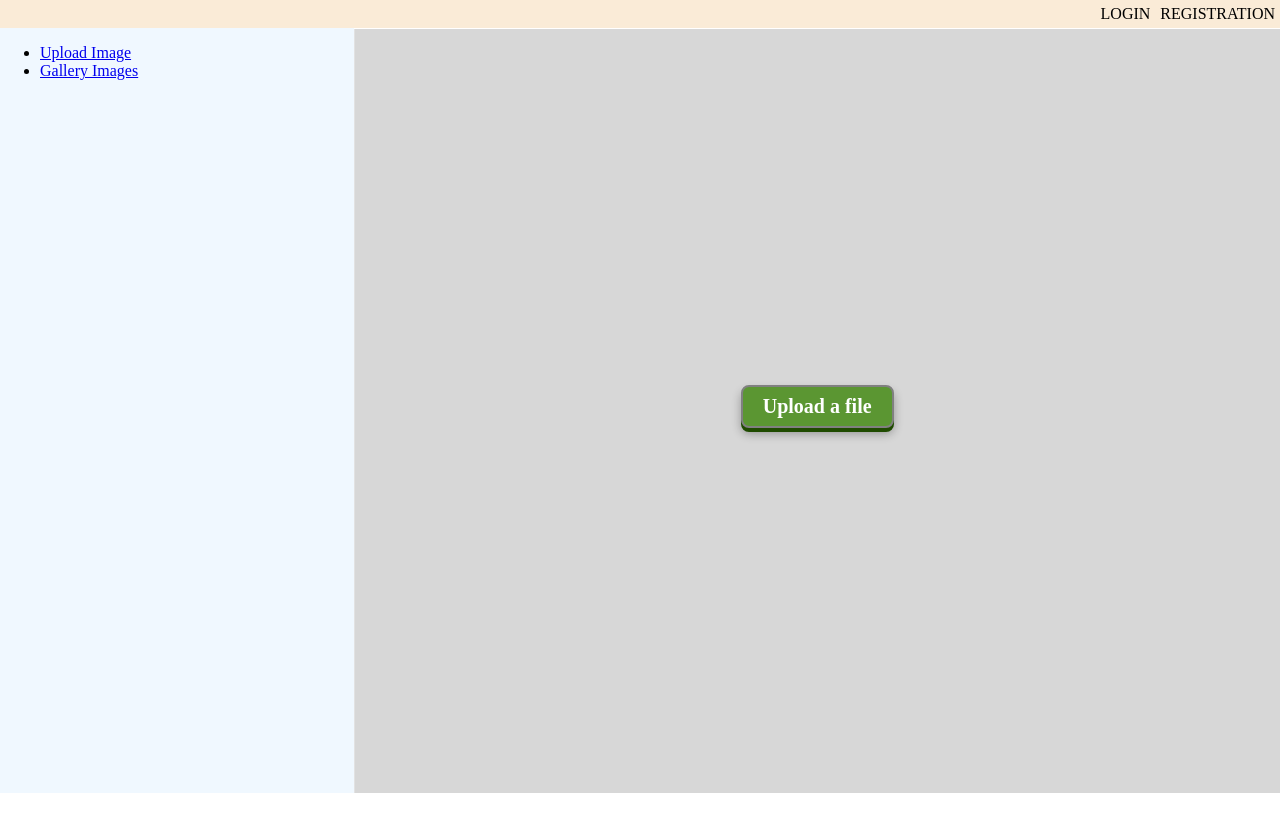
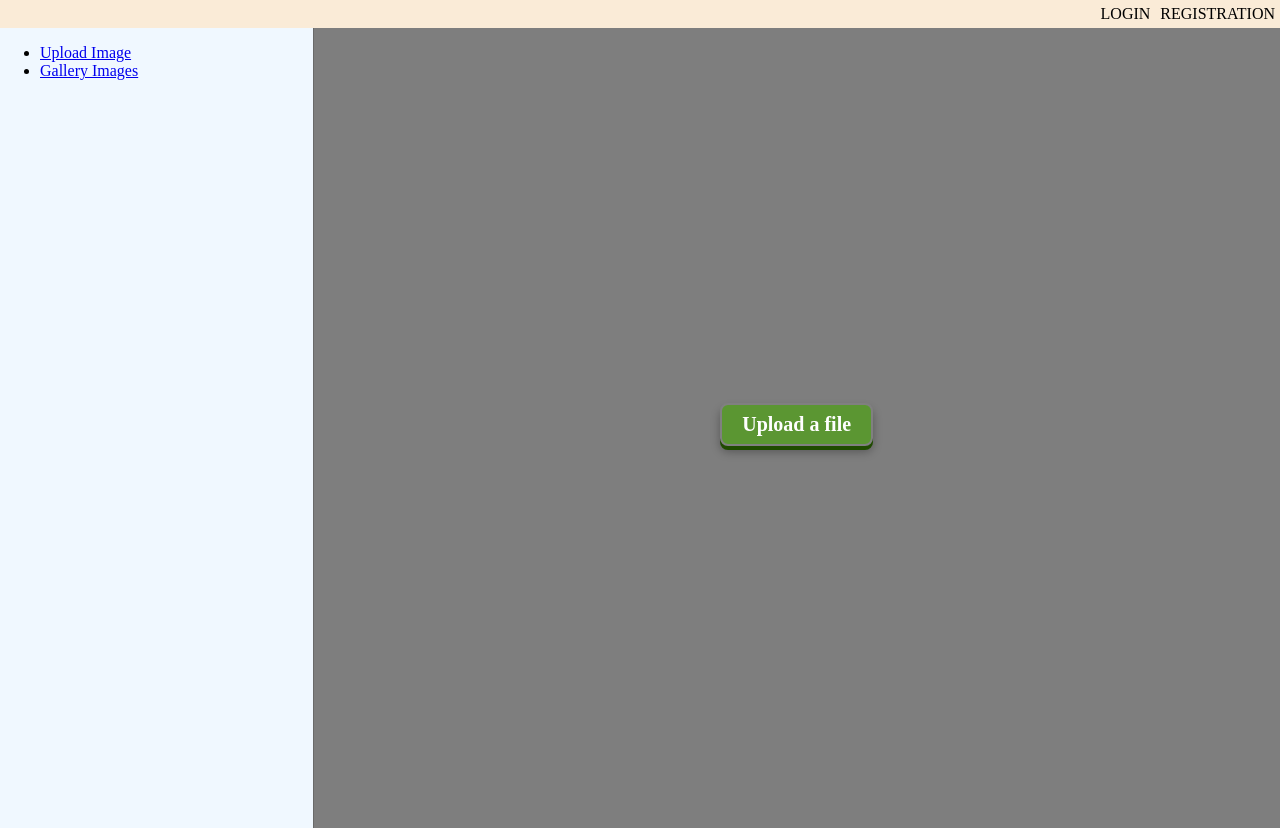
Before and after one commit to HollyBang/image-cloud, a React (Create React App) app in the folder front/: page / in a window 1280 px wide. Before the commit the page ends 800 px from the top, so only its background shows below. Built offline with nearby package versions, Linux system fonts and the light colour scheme.

Commit message:
added route animation

```diff
--- /dev/null
+++ b/front/src/animation.css
@@ -0,0 +1,33 @@
+.fade-appear,
+.fade-enter {
+
+}
+
+.fade-appear-active {
+
+}
+.fade-enter-active {
+  animation: slideIn 1000ms both ease;
+}
+
+.fade-exit {
+
+}
+
+.fade-exit-active {
+  animation: slideOut 1000ms both ease;
+
+}
+
+@keyframes slideOut {
+  0% { }
+  25% { opacity: .5; transform: translateZ(-500px); }
+  75% { opacity: .5; transform: translateZ(-500px) translateX(-200%); }
+  100% { opacity: .5; transform: translateZ(-500px) translateX(-200%); }
+}
+
+@keyframes slideIn  {
+  0%, 25% { opacity: .5; transform: translateZ(-500px) translateX(200%); }
+  75% { opacity: .5; transform: translateZ(-500px); }
+  100% { opacity: 1; transform: translateZ(0) translateX(0); }
+}
--- a/front/src/components/SideLinks/SideLinks.css
+++ b/front/src/components/SideLinks/SideLinks.css
@@ -1,5 +1,5 @@
 .side-links {
-    flex: 1 1 200px;
-
+    flex: 1 1 120px;
+    z-index: 10;
     background-color: aliceblue;
 }
--- a/front/src/components/SideLinks/SideLinks.jsx
+++ b/front/src/components/SideLinks/SideLinks.jsx
@@ -1,5 +1,5 @@
 import React from 'react';
-import { Link } from "react-router-dom";
+import { NavLink } from 'react-router-dom'
 
 
 import './SideLinks.css';
@@ -10,10 +10,10 @@ const SideLinks = () => {
             <div className="side-links">
                 <ul>
                     <li>
-                        <Link to="/">Upload Image</Link>
+                        <NavLink to="/" exact>Upload Image</NavLink>
                     </li>
                     <li>
-                        <Link to="/gallery">Gallery Images</Link>
+                        <NavLink to="/gallery" exact>Gallery Images</NavLink>
                     </li>
                 </ul>
 
--- /dev/null
+++ b/front/src/containers/MainContent/Layout.js
@@ -0,0 +1,10 @@
+import React, { Fragment } from 'react';
+
+
+const Layout = ({ children }) => (
+  <Fragment>
+    {children}
+  </Fragment>
+)
+
+export default Layout
--- a/front/src/containers/MainContent/MainContent.css
+++ b/front/src/containers/MainContent/MainContent.css
@@ -1,10 +1,31 @@
 .main-content {
+    position: absolute;
+    background-color: dimgray;
+    left: 0;
+    top: 0;
+    width: 100%;
+    height: 100%;
+    overflow: hidden;
     display: flex;
     justify-content: center;
+    align-items: center;
+}
+
+.page-main {
+    position: relative;
+    height: 100%;
+    /* justify-content: center;
     flex: 6;
     position: relative;
     min-height: calc(100vh - 35px);
+    overflow: hidden; */
+}
+.perspective-wrapper {
     overflow: hidden;
+    width: 100vw;
+    height: 100vh;
+    perspective: 1200px;
+    flex: 5;
 }
 
 .loading {
--- a/front/src/containers/MainContent/MainContent.jsx
+++ b/front/src/containers/MainContent/MainContent.jsx
@@ -1,23 +1,39 @@
 import React from 'react';
 import { connect } from 'react-redux';
-import { Route, Switch, withRouter } from "react-router-dom";
+import { withRouter, Switch, Route } from 'react-router-dom';
+import { TransitionGroup, CSSTransition } from 'react-transition-group';
 
 import ImgUpload from '../../components/ImgUpload';
 import ImgGallery from '../../components/ImgGallery';
+import Layout from './Layout';
 import './MainContent.css';
+
 
 const MainContent = (props) => {
 
-   const { loadingFlag } = props;
+    const { loadingFlag, location } = props;
     const loadingClass = loadingFlag ? 'loading' : '';
 
+    const currentKey = location.pathname.split('/')[1] || '/';
+    const timeout = { enter: 1000, exit: 1000 };
+
     return (
+
+        <Layout>
+            <div className="perspective-wrapper">
+                <TransitionGroup component="main" className="page-main">
+                    <CSSTransition key={currentKey} timeout={timeout} classNames="fade" appear>
                         <div className={`main-content ${loadingClass}`}>
-            <Switch>
+                            <Switch location={location}>
                                 <Route exact path="/" component={ImgUpload} />
                                 <Route path="/gallery" component={ImgGallery} />
                             </Switch>
                         </div>
+                    </CSSTransition>
+                </TransitionGroup>
+            </div>
+        </Layout>
+
     );
 };
 
--- a/front/src/index.js
+++ b/front/src/index.js
@@ -2,7 +2,7 @@ import React from 'react';
 import ReactDOM from 'react-dom';
 
 import { Provider } from 'react-redux';
-
+import './animation.css';
 
 
 import registerServiceWorker from './registerServiceWorker';
```
Also changed, not shown: 1 other file (tests, documents, lock files or other folders). Lines whose indentation alone changed are shown as unchanged.
